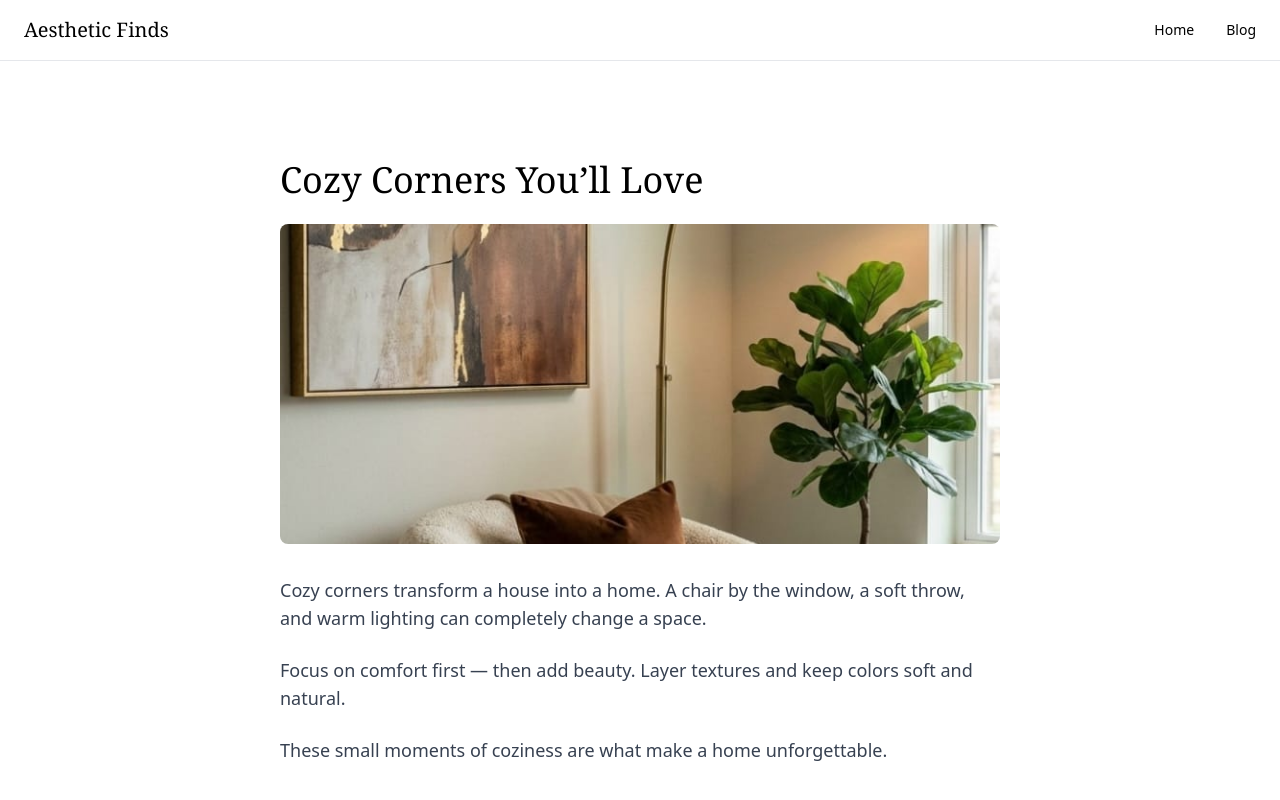
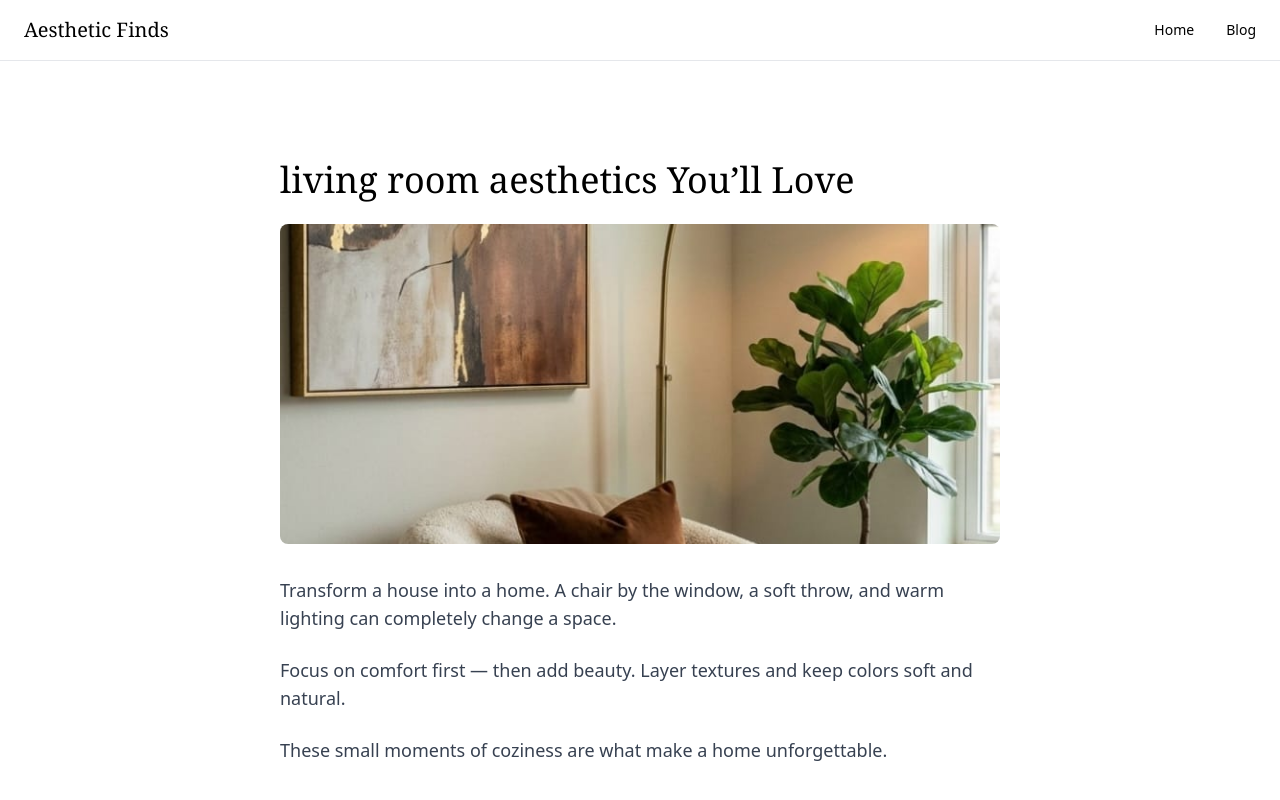
Before and after one commit to muasyamuthengi-gif/aestheticfindsbyanna, a Next.js app: page /blog/cozy-corners in a window 1280 px wide. Shown: the top 800 px of the page. Built offline with nearby package versions, Linux system fonts and the light colour scheme; a web font is replaced by a local one.

Commit message:
Update title and paragraph in CozyCornersPost

```diff
--- a/app/blog/cozy-corners/page.js
+++ b/app/blog/cozy-corners/page.js
@@ -2,7 +2,7 @@ export default function CozyCornersPost() {
   return (
     <main className="max-w-3xl mx-auto px-6 py-20">
       <h1 className="text-4xl font-serif mb-6">
-        Cozy Corners You’ll Love
+        living room aesthetics You’ll Love
       </h1>
 
       <img
@@ -12,7 +12,7 @@ export default function CozyCornersPost() {
       />
 
       <p className="text-lg text-gray-700 mb-6">
-        Cozy corners transform a house into a home. A chair by the window,
+        Transform a house into a home. A chair by the window,
         a soft throw, and warm lighting can completely change a space.
       </p>
 
```
